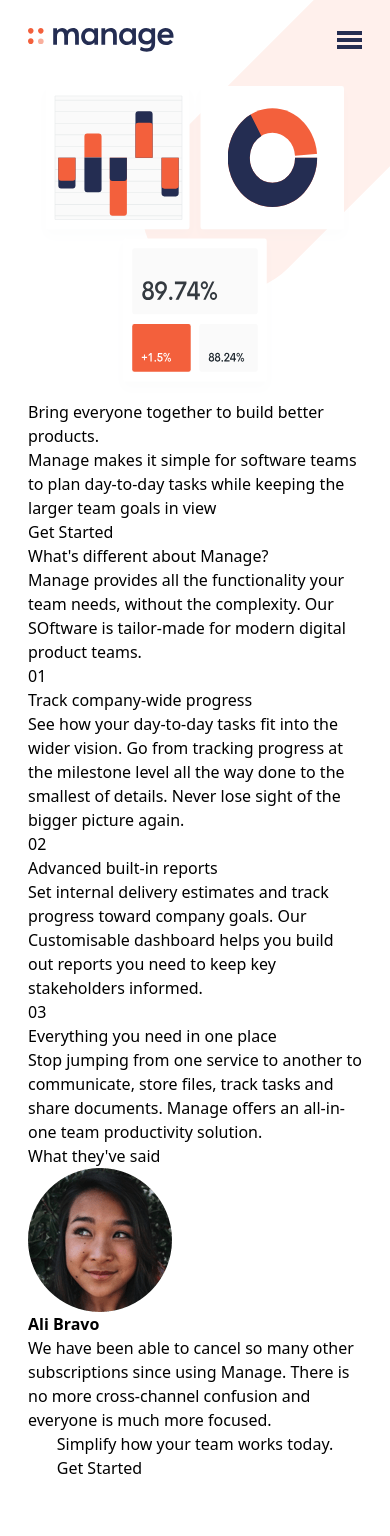
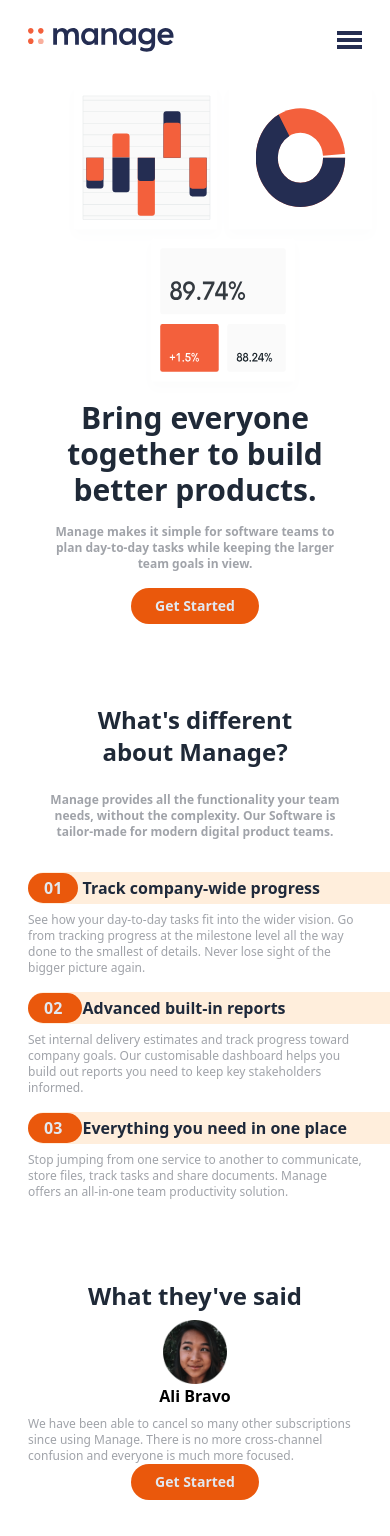
Before and after one commit to Guille-Sanchez/manage-landing-page, a React (Vite) app: page / in a window 390 px wide. Shown: the top 1536 px of the page. Built offline with nearby package versions, Linux system fonts and the light colour scheme.

Commit message:
Remove background image and add style to mobile-layout

```diff
--- a/package.json
+++ b/package.json
@@ -18,6 +18,8 @@
     "@vitejs/plugin-react": "^3.0.0",
     "autoprefixer": "^10.4.13",
     "postcss": "^8.4.21",
+    "prettier": "^2.8.3",
+    "prettier-plugin-tailwindcss": "^0.2.2",
     "tailwindcss": "^3.2.4",
     "vite": "^4.0.0"
   }
--- a/src/App.jsx
+++ b/src/App.jsx
@@ -5,65 +5,77 @@ function App() {
     <>
       <Navbar />
 
-      <main className="min-w-full flex flex-col items-center p-7 pt-0">
-        <div
-          className="translate-x-1/3 -translate-y-1/3  flex justify-center bg-scroll bg-right-top relative bg-no-repeat bg-contain"
-          style={{ backgroundImage: `url("/bg-tablet-pattern.svg")` }}
-        >
+      <main className="min-w-full p-7 pt-0">
+        <div className="flex w-screen justify-center">
           <img
-            className="h-80 w-80  -translate-x-1/3 translate-y-1/3"
+            className="block h-80 w-80"
             src="/illustration-intro.svg"
             alt="Graphs of time managment"
           />
         </div>
         <section>
-          <h2>Bring everyone together to build better products.</h2>
-          <p>
+          <h2 className="text-center text-3xl font-extrabold text-gray-800">
+            Bring everyone together to build better products.
+          </h2>
+          <p className="p-4 text-center text-xs font-semibold text-gray-900 text-opacity-40">
             Manage makes it simple for software teams to plan day-to-day tasks
-            while keeping the larger team goals in view
+            while keeping the larger team goals in view.
           </p>
-          <button>Get Started</button>
+          <div className="flex justify-center">
+            <button className="rounded-full bg-orange-600 p-2 pl-6 pr-6 text-sm font-semibold text-slate-200">
+              Get Started
+            </button>
+          </div>
         </section>
 
         <section>
-          <h2>What's different about Manage?</h2>
-          <p>
+          <h2 className="pr-8 pl-8 pt-20 pb-2 text-center text-2xl font-extrabold text-gray-800">
+            What's different about Manage?
+          </h2>
+          <p className="p-4 text-center text-xs font-semibold text-gray-900 text-opacity-40">
             Manage provides all the functionality your team needs, without the
-            complexity. Our SOftware is tailor-made for modern digital product
+            complexity. Our Software is tailor-made for modern digital product
             teams.
           </p>
         </section>
 
-        <section>
-          <div>
-            <p>01</p>
-            <h2>Track company-wide progress</h2>
-          </div>
-          <p>
+        <section className="pt-4">
+          <h2 className="-mr-10 rounded-l-full bg-orange-300 bg-opacity-25 pt-1 pb-1 font-extrabold text-slate-800">
+            <span className="rounded-full bg-orange-600 pl-4 pr-4 pt-1 pb-1 text-center text-slate-200">
+              01
+            </span>{" "}
+            Track company-wide progress
+          </h2>
+
+          <p className="pt-2 text-xs text-gray-900 text-opacity-40">
             See how your day-to-day tasks fit into the wider vision. Go from
             tracking progress at the milestone level all the way done to the
             smallest of details. Never lose sight of the bigger picture again.
           </p>
         </section>
 
-        <section>
-          <div>
-            <p>02</p>
-            <h2>Advanced built-in reports</h2>
-          </div>
-          <p>
+        <section className="pt-4">
+          <h2 className="-mr-10 rounded-l-full bg-orange-300 bg-opacity-25 pt-1 pb-1 font-extrabold text-slate-800">
+            <span className="rounded-full bg-orange-600 pl-4 pr-4 pt-1 pb-1 text-center text-slate-200">
+              02{" "}
+            </span>
+            Advanced built-in reports
+          </h2>
+          <p className="pt-2 text-xs text-gray-900 text-opacity-40">
             Set internal delivery estimates and track progress toward company
-            goals. Our Customisable dashboard helps you build out reports you
+            goals. Our customisable dashboard helps you build out reports you
             need to keep key stakeholders informed.
           </p>
         </section>
 
-        <section>
-          <div>
-            <p>03</p>
-            <h2>Everything you need in one place</h2>
-          </div>
-          <p>
+        <section className="pt-4">
+          <h2 className="-mr-10 rounded-l-full bg-orange-300 bg-opacity-25 pt-1 pb-1 font-extrabold text-slate-800">
+            <span className="rounded-full bg-orange-600 pl-4 pr-4 pt-1 pb-1 text-center text-slate-200">
+              03{" "}
+            </span>
+            Everything you need in one place
+          </h2>
+          <p className="pt-2  text-xs text-gray-900 text-opacity-40">
             Stop jumping from one service to another to communicate, store
             files, track tasks and share documents. Manage offers an all-in-one
             team productivity solution.
@@ -71,21 +83,28 @@ function App() {
         </section>
 
         <section>
-          <h2>What they've said</h2>
-          <figure>
-            <img src="/avatar-ali.png" alt="Ali Bravo" />
+          <h2 className="pr-8 pl-8 pt-20 pb-2 text-center text-2xl font-extrabold text-gray-800">
+            What they've said
+          </h2>
+          <figure className="flex flex-col place-items-center">
+            <img className="w-16" src="/avatar-ali.png" alt="Ali Bravo" />
             <figcaption>
               <b>Ali Bravo</b>
             </figcaption>
-            <blockquote>
+            <blockquote className="pt-2  text-xs text-gray-900 text-opacity-40">
               We have been able to cancel so many other subscriptions since
               using Manage. There is no more cross-channel confusion and
               everyone is much more focused.
             </blockquote>
           </figure>
-          <div></div>
+          <div className="flex justify-center">
+            <button className="rounded-full bg-orange-600 p-2 pl-6 pr-6 text-sm font-semibold text-slate-200">
+              Get Started
+            </button>
+          </div>
         </section>
-        <section>
+
+        <section className="pt-10">
           <h2>Simplify how your team works today.</h2>
           <button>Get Started</button>
         </section>
--- a/src/components/Navbar.jsx
+++ b/src/components/Navbar.jsx
@@ -2,7 +2,7 @@ import React from "react";
 
 function Navbar() {
   return (
-    <div className="min-w-full flex justify-between p-7">
+    <div className="flex w-screen justify-between p-7">
       <header>
         <h1 className="invisible h-0 w-0">Manage Inc.</h1>
         <img src="/logo.svg" alt="Logo Manage" />
@@ -26,9 +26,8 @@ function Navbar() {
           </li>
         </ul>
       </nav>
-      {/*z-10*/}
       <button
-        className="sm:hidden z-10"
+        className="sm:hidden"
         onClick={() => {
           console.log("hola");
         }}
```
Also changed, not shown: 1 other file (tests, documents, lock files or other folders).
